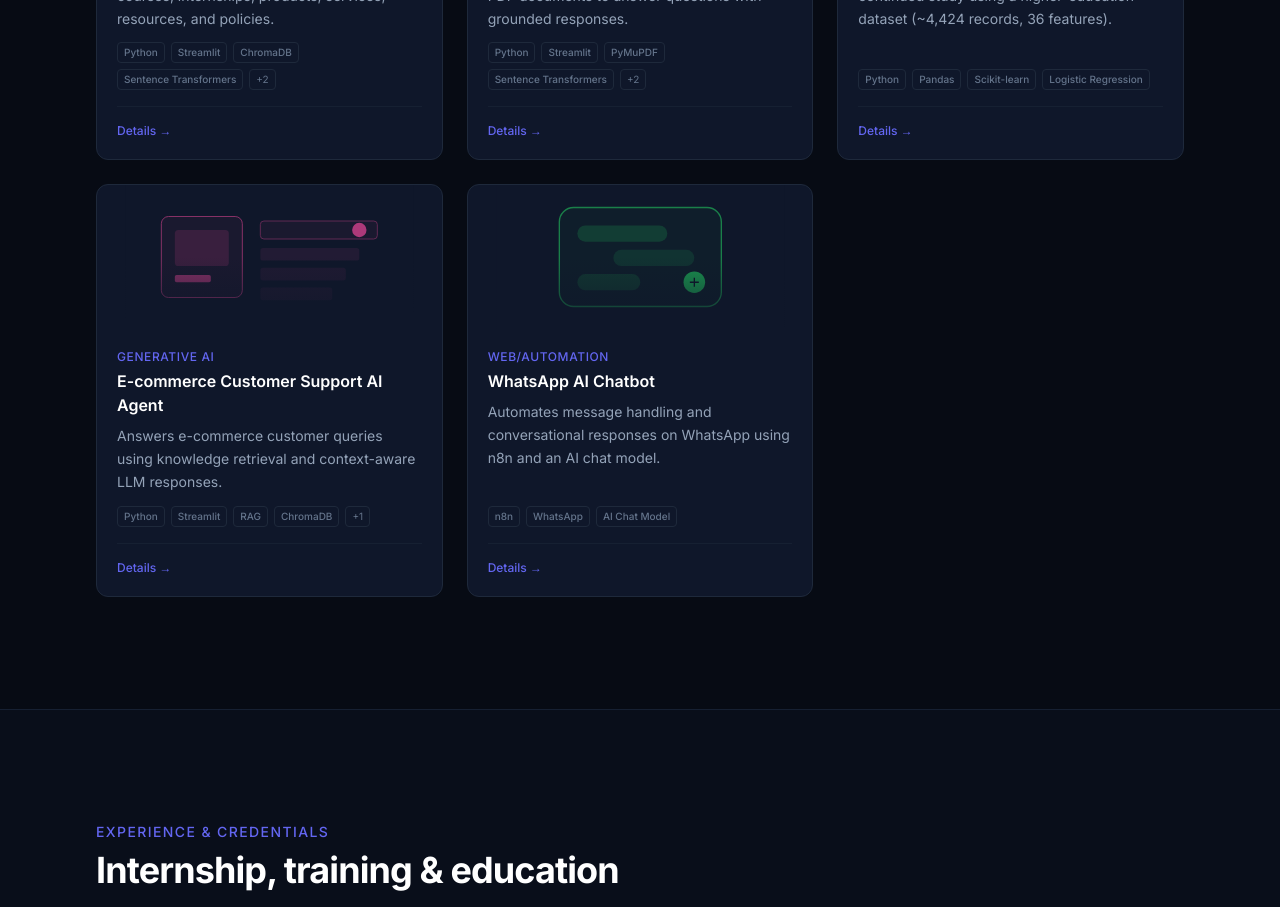
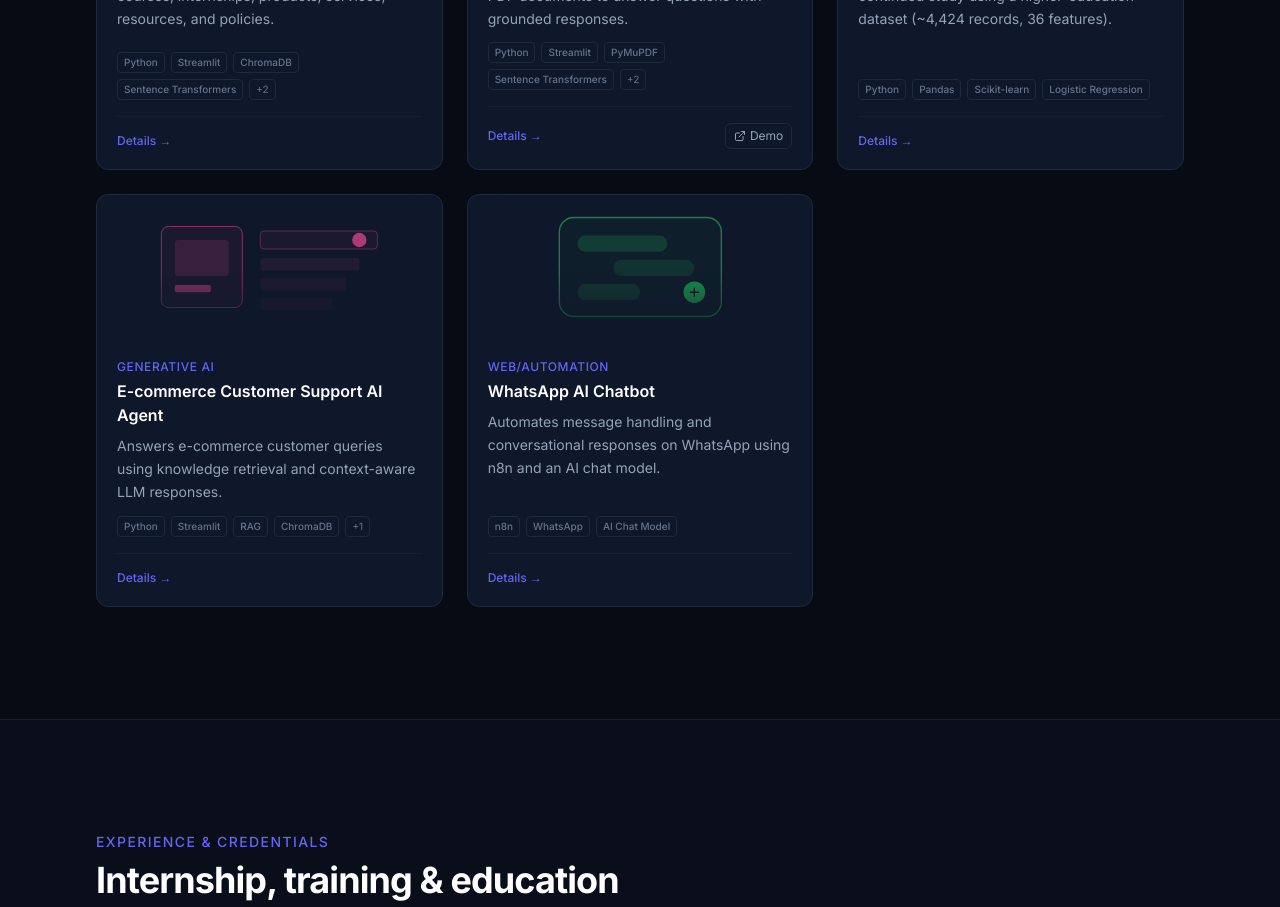
Before and after one commit to muhammdumardev-hash/muhammad-umar-portfolio, a React (Vite) app: page / in a window 1280 px wide. Shown: the part 2880-3787 px from the top of the page. Built offline with nearby package versions, Linux system fonts and the light colour scheme.

Commit message:
Add live demo link for Hospital RAG AI Assistant

```diff
--- a/src/data/config.ts
+++ b/src/data/config.ts
@@ -86,7 +86,7 @@ export const projects: Project[] = [
     ],
     tech: ['Python', 'Streamlit', 'PyMuPDF', 'Sentence Transformers', 'FAISS', 'Groq API'],
     category: 'Generative AI',
-    demoUrl: '',
+    demoUrl: 'https://hospital-rag-assistant-arg7co7qdhslq9d98qrajg.streamlit.app/',
     codeUrl: '',
     accent: '#06b6d4',
     visual: 'hospital',
```
